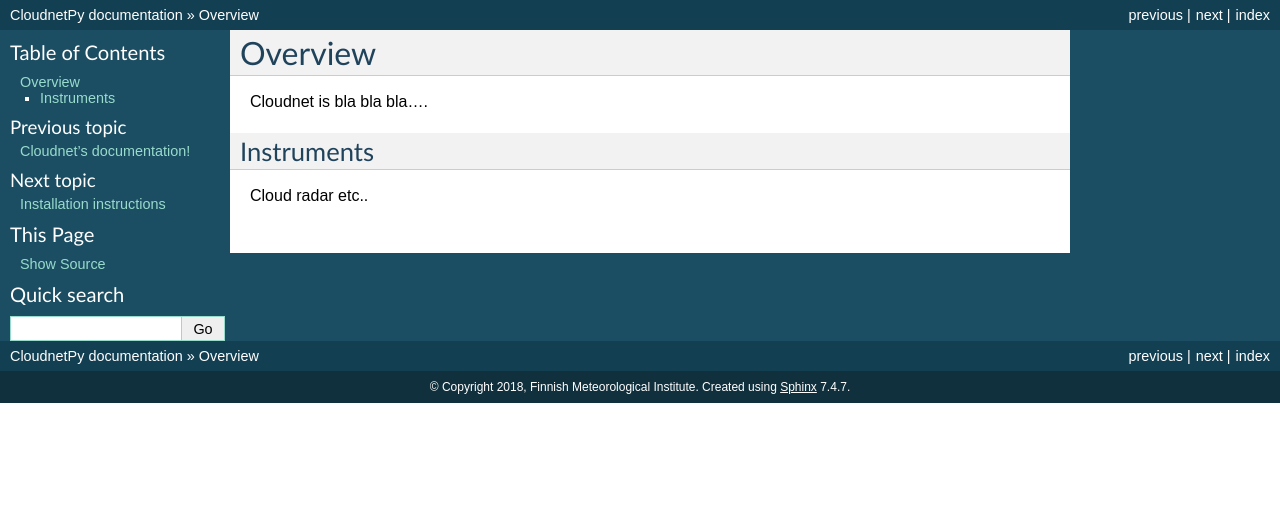
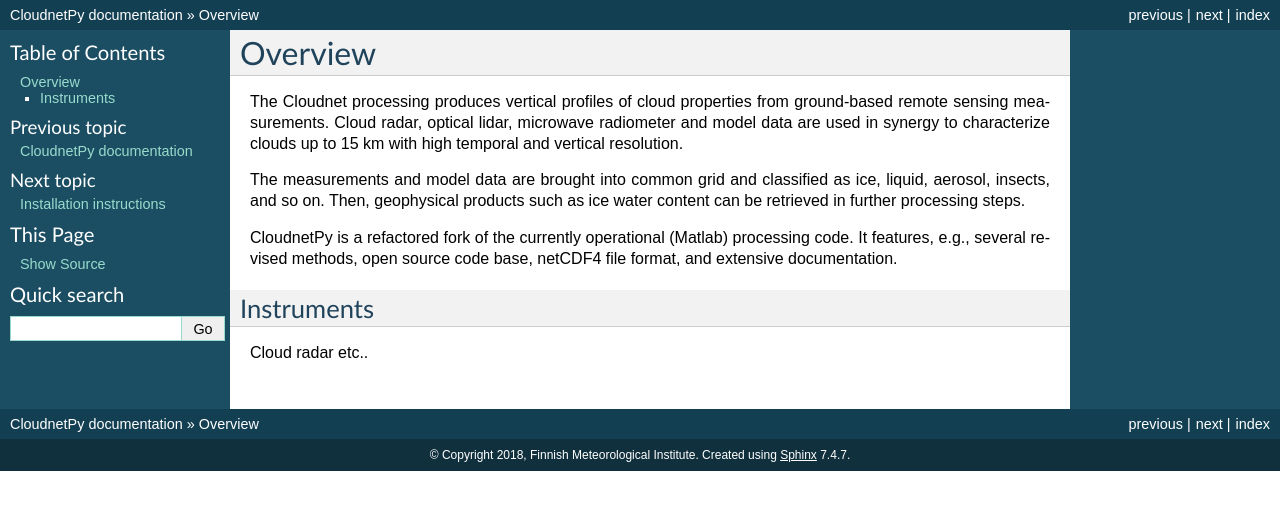
Before and after one commit to actris-cloudnet/cloudnetpy, a Sphinx documentation site: the page built from docs/source/overview.rst, in a window 1280 px wide. Shown: the top 510 px of the page. Built offline with Sphinx 7.4.7, drawn with Linux system fonts in a browser that asks for light colours; formulas are drawn with MathJax 3.

```diff
--- a/docs/source/overview.rst
+++ b/docs/source/overview.rst
@@ -2,7 +2,17 @@
 Overview
 ========
 
-Cloudnet is bla bla bla....
+The Cloudnet processing produces vertical profiles of cloud properties from ground-based remote sensing measurements.
+Cloud radar, optical lidar, microwave radiometer and model data are used in synergy to characterize
+clouds up to 15 km with high temporal and vertical resolution.
+
+The measurements and model data are brought into common grid and classified as ice, liquid, aerosol, insects, and so on.
+Then, geophysical products such as ice water content can be retrieved in further processing steps.
+
+CloudnetPy is a refactored fork of the currently operational (Matlab) processing code. It features, e.g.,
+several revised methods, open source code base, netCDF4 file format, and extensive documentation.
+
+
 
 
 Instruments
```
Also changed, not shown: docs/source/index.rst (+5 -5 lines), 14 other files.
